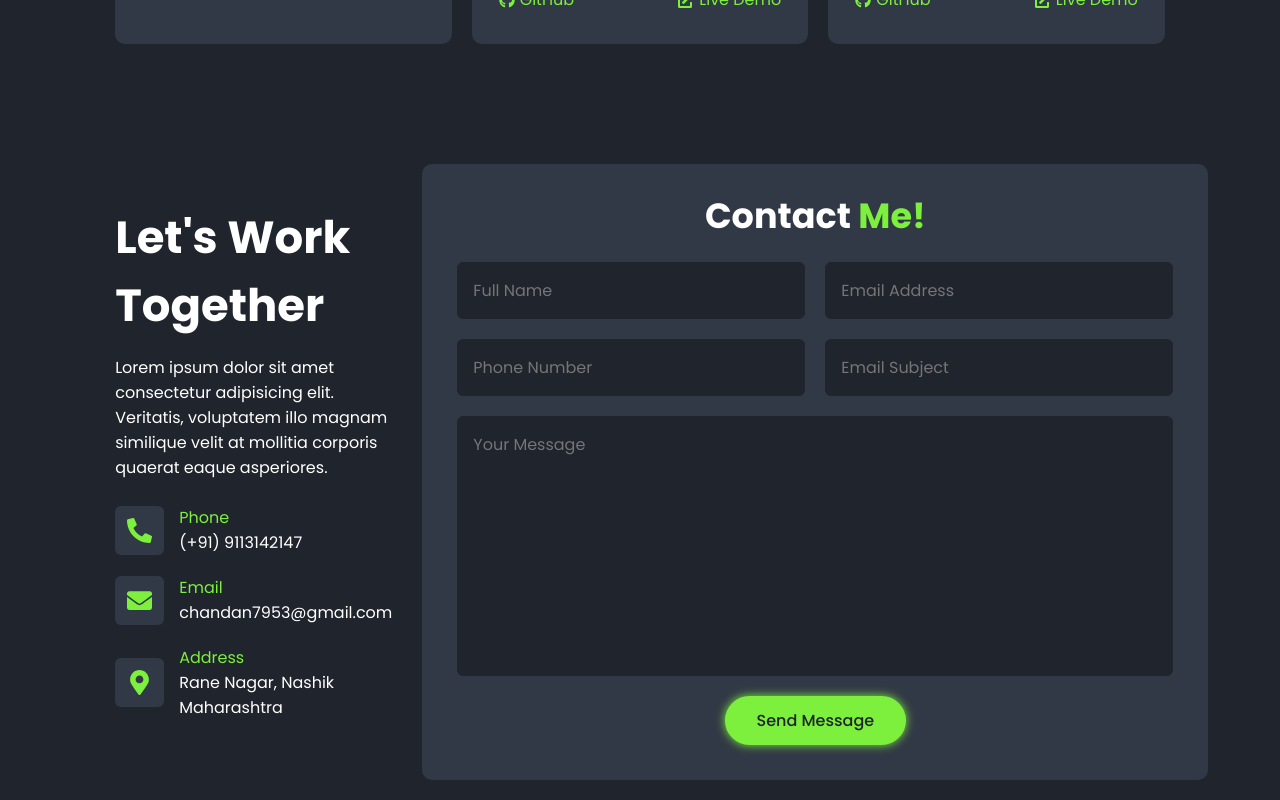
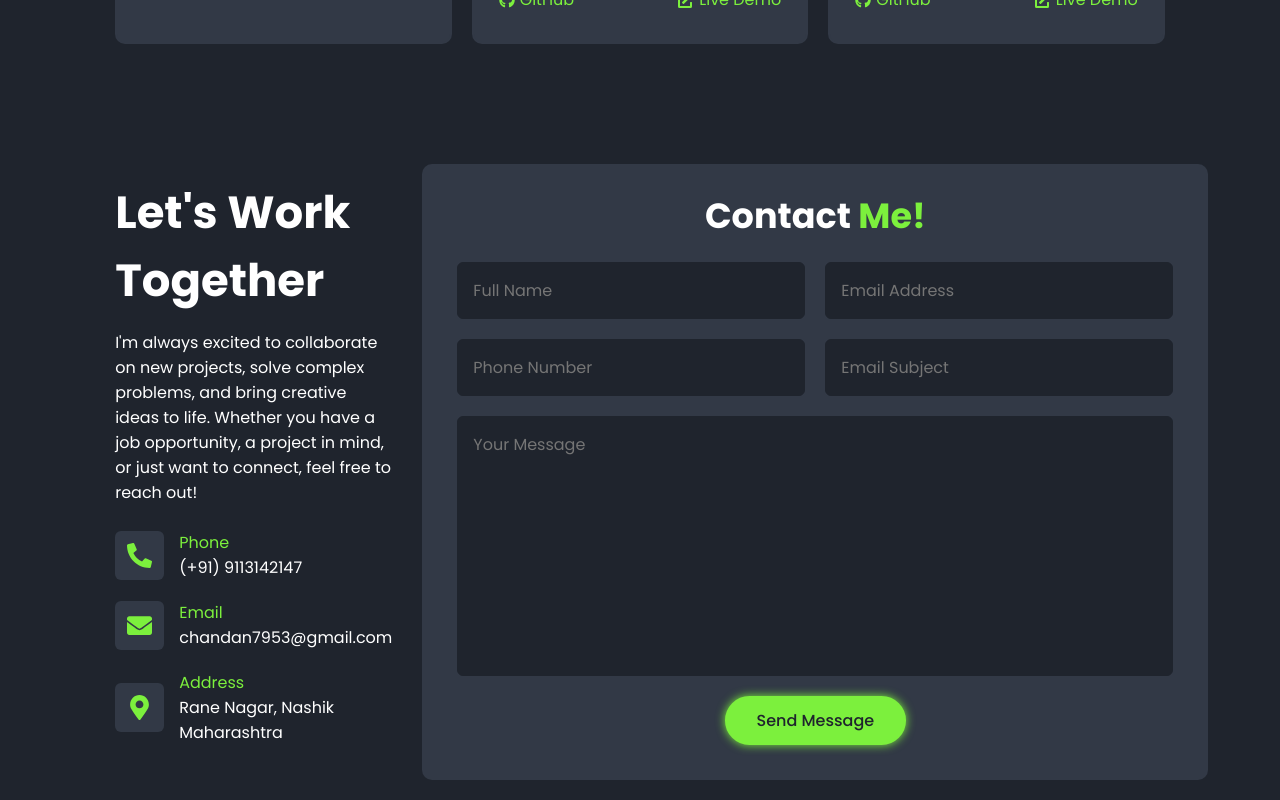
Before and after one commit to chandan7953/mern-portfolio, a React (Vite) app: page / in a window 1280 px wide. Shown: the part 2549-3349 px from the top of the page. Built offline with nearby package versions, Linux system fonts and the light colour scheme.

Commit message:
Complete all component

```diff
--- a/src/components/Contact.jsx
+++ b/src/components/Contact.jsx
@@ -70,9 +70,10 @@ const Contact = () => {
         <div className="contact-box">
           <h2>Let's Work Together</h2>
           <p className="desc">
-            Lorem ipsum dolor sit amet consectetur adipisicing elit. Veritatis,
-            voluptatem illo magnam similique velit at mollitia corporis quaerat
-            eaque asperiores.
+            I'm always excited to collaborate on new projects, solve complex
+            problems, and bring creative ideas to life. Whether you have a job
+            opportunity, a project in mind, or just want to connect, feel free
+            to reach out!
           </p>
 
           {/* Map over the contact details array */}
```
